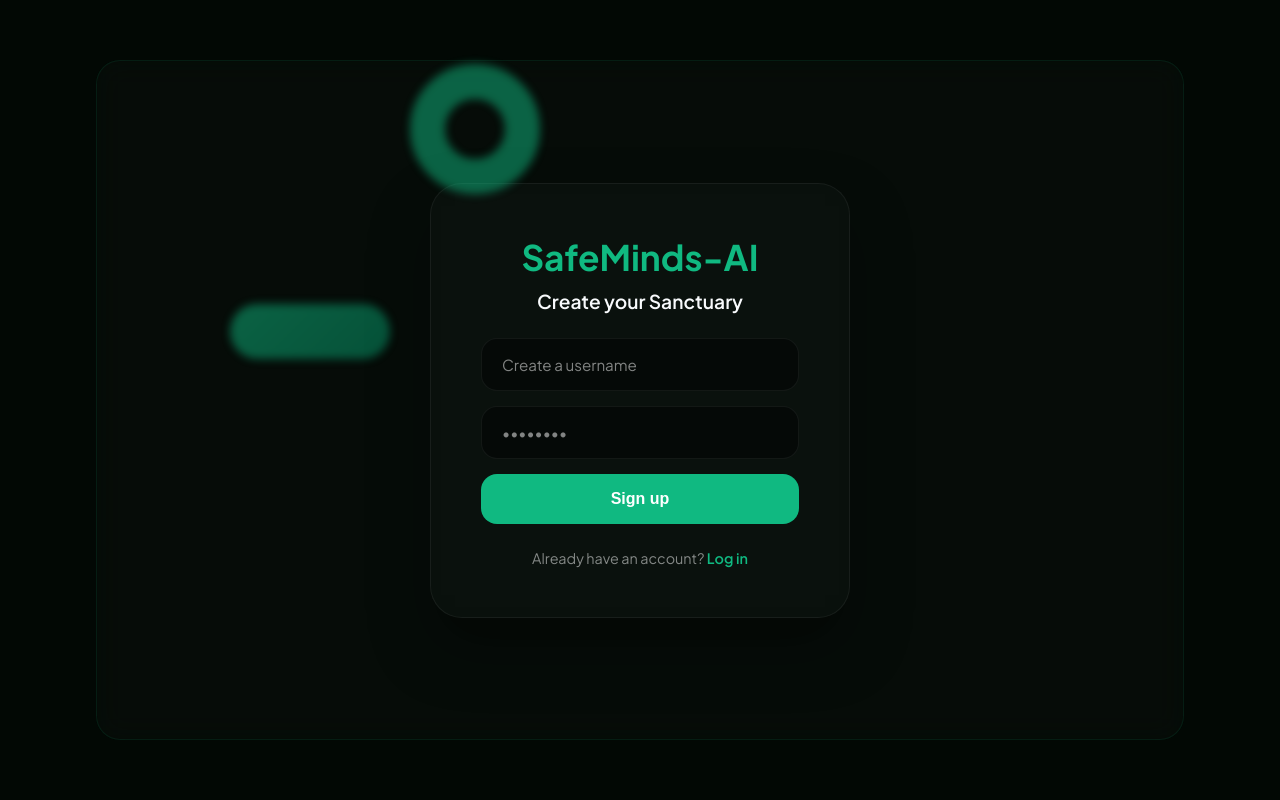
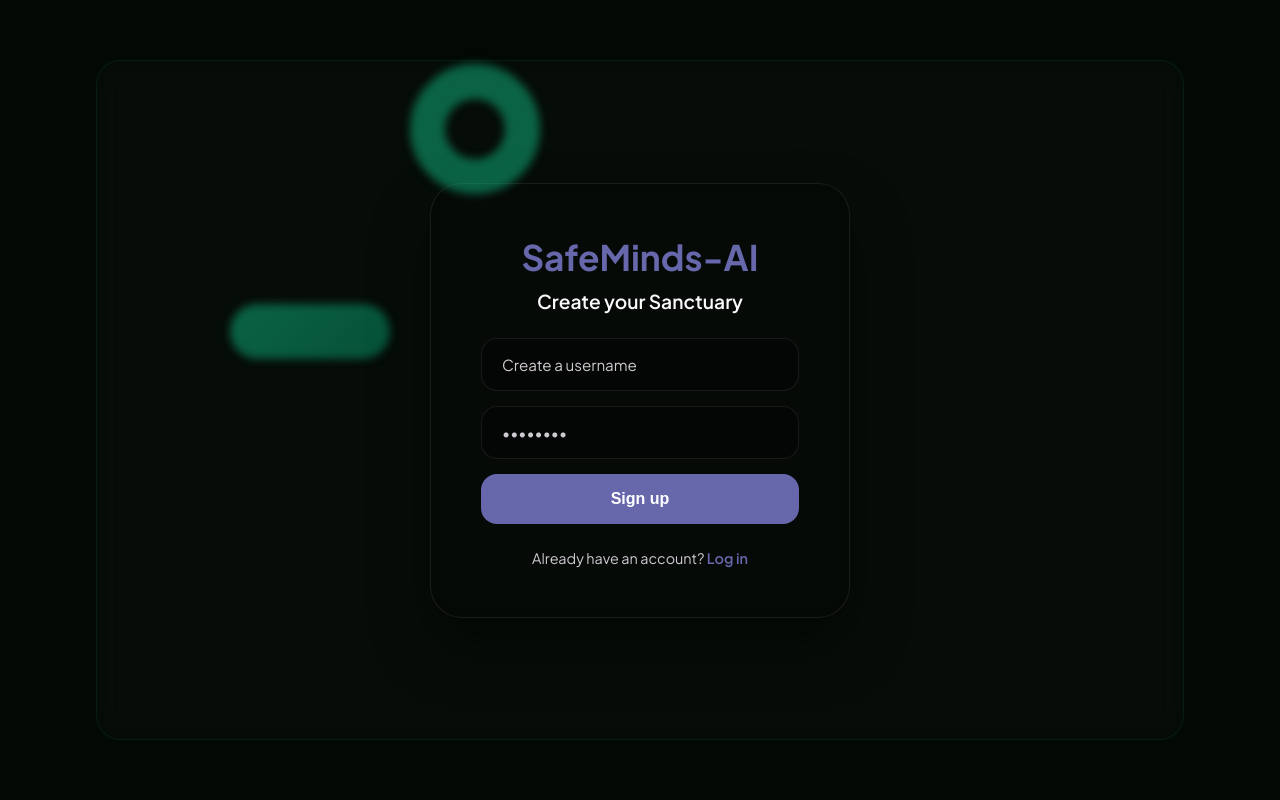
Before and after one commit to shahulhameed-csecore/SafeMind-AI, a Flask app: page /register in a window 1280 px wide. Run offline with Flask 3, Linux system fonts and the light colour scheme; some libraries are stand-ins or nearby versions.

Commit message:
Applied Blushing Peonies (Light) and Midnight Crocus (Dark) color palettes

```diff
--- a/static/css/style.css
+++ b/static/css/style.css
@@ -1,32 +1,63 @@
 @import url('https://fonts.googleapis.com/css2?family=Plus+Jakarta+Sans:wght@400;500;600;700&display=swap');
 
-/* 🌑 DEFAULT DARK MODE (Obsidian Reference Theme) */
+/* 🌑 DEFAULT DARK MODE (Midnight Crocus) */
 :root {
-    --bg-base: #030705; /* Deeper dark background to make the glow pop */
-    --primary: #10b981;
-    --secondary: #059669;
-    --accent: #fcd34d;
+    --bg-base: #2f2d3b; /* Deep purple/charcoal background */
+    --primary: #6768ab; /* Vibrant periwinkle */
+    --secondary: #5e4d9b; /* Deep purple */
+    --accent: #9389bd; /* Soft lavender */
     --danger: #ef4444;
     --success: #10b981;
 
-    --text-main: #ffffff;
-    --text-muted: rgba(255, 255, 255, 0.5);
+    --text-main: #ffffff; /* Crisp white text for dark mode */
+    --text-muted: #cfcad1; /* Light grey/purple for muted text */
 
-    /* TRUE DARK GLASS - Clean, no stripes */
-    --surface-glass: rgba(12, 22, 16, 0.45);
-    --glass-input: rgba(0, 0, 0, 0.4);
-    --border-glass: rgba(255, 255, 255, 0.06);
-    --border-glass-highlight: rgba(255, 255, 255, 0.12);
+    /* TRUE DARK GLASS */
+    --surface-glass: rgba(0, 0, 0, 0.35);
+    --glass-input: rgba(0, 0, 0, 0.5);
+    --border-glass: rgba(207, 202, 209, 0.1);
+    --border-glass-highlight: rgba(207, 202, 209, 0.25);
 
-    --panel-shadow: 0 20px 40px 0 rgba(0, 0, 0, 0.7);
+    --panel-shadow: 0 20px 40px 0 rgba(0, 0, 0, 0.6);
 
     /* Voice Mode Glows */
-    --voice-ring: rgba(16, 185, 129, 0.2);
-    --voice-shadow: rgba(16, 185, 129, 0.3);
+    --voice-ring: rgba(103, 104, 171, 0.3);
+    --voice-shadow: rgba(103, 104, 171, 0.4);
 
-    /* Massive Reference Image Aurora Glows */
-    --glow-hero: rgba(20, 185, 100, 0.25);
-    --glow-accent: rgba(200, 220, 80, 0.12);
+    /* Massive Aurora Glows */
+    --glow-hero: rgba(103, 104, 171, 0.35); /* Based on #6768ab */
+    --glow-accent: rgba(147, 137, 189, 0.25); /* Based on #9389bd */
+}
+
+/* ☀️ LIGHT MODE (Blushing Peonies) */
+[data-theme="light"] {
+    --bg-base: #fceeed; /* Softest pink background */
+
+    --primary: #f7a49e; /* Peach/Dark pink */
+    --secondary: #f7c6c2; /* Soft pink */
+    --accent: #948d71; /* Olive/Khaki green accent */
+    --danger: #ef4444;
+    --success: #10b981;
+
+    /* We use a darkened olive for text to ensure perfect readability on light pink */
+    --text-main: #4a4536;
+    --text-muted: rgba(74, 69, 54, 0.6);
+
+    /* TRUE LIGHT GLASS */
+    --surface-glass: rgba(255, 255, 255, 0.5);
+    --glass-input: rgba(255, 255, 255, 0.8);
+    --border-glass: rgba(255, 255, 255, 0.6);
+    --border-glass-highlight: rgba(255, 255, 255, 0.9);
+
+    --panel-shadow: 0 15px 35px 0 rgba(148, 141, 113, 0.15); /* Olive tinted shadow */
+
+    /* Voice Mode Glows */
+    --voice-ring: rgba(247, 164, 158, 0.3);
+    --voice-shadow: rgba(247, 164, 158, 0.4);
+
+    /* Massive Aurora Glows */
+    --glow-hero: rgba(247, 164, 158, 0.4); /* Based on #f7a49e */
+    --glow-accent: rgba(217, 215, 194, 0.6); /* Based on #d9d7c2 */
 }
 
 /* ☀️ LIGHT MODE (Lavender Crystal) */
```
